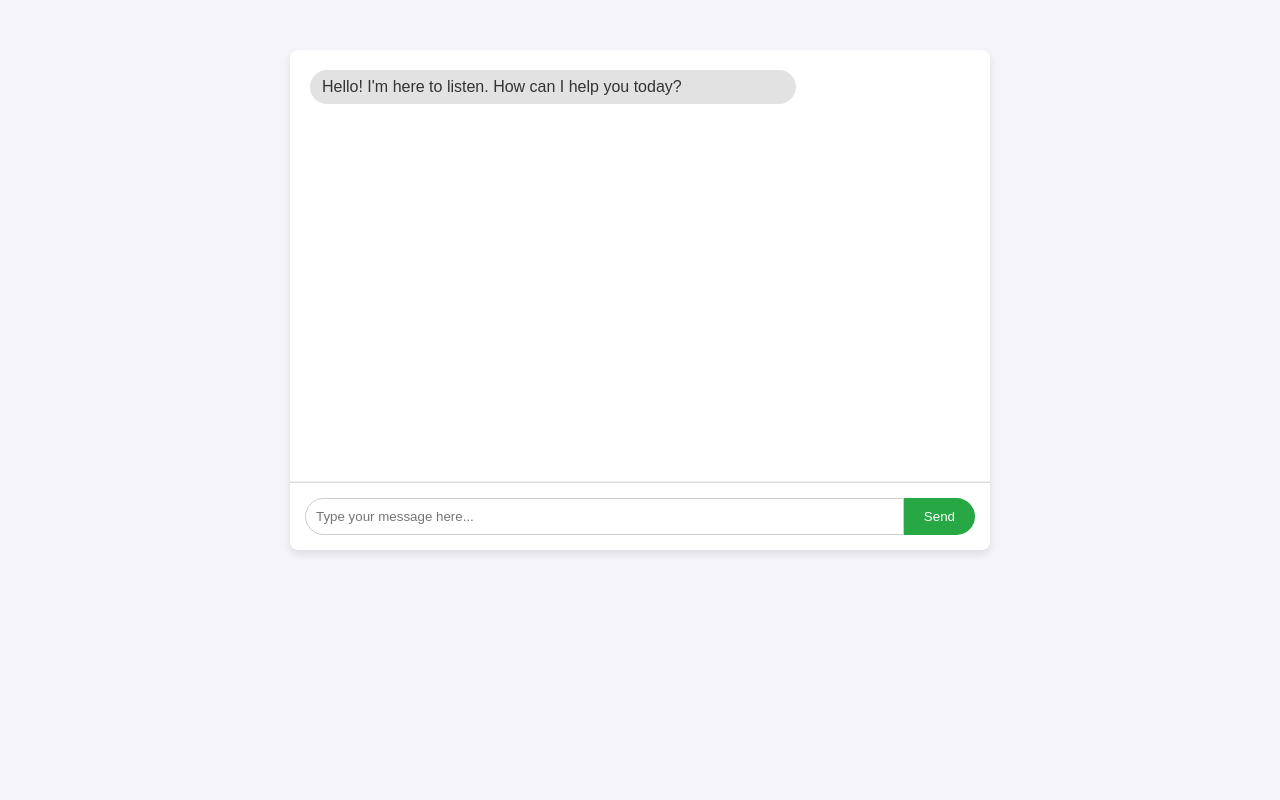
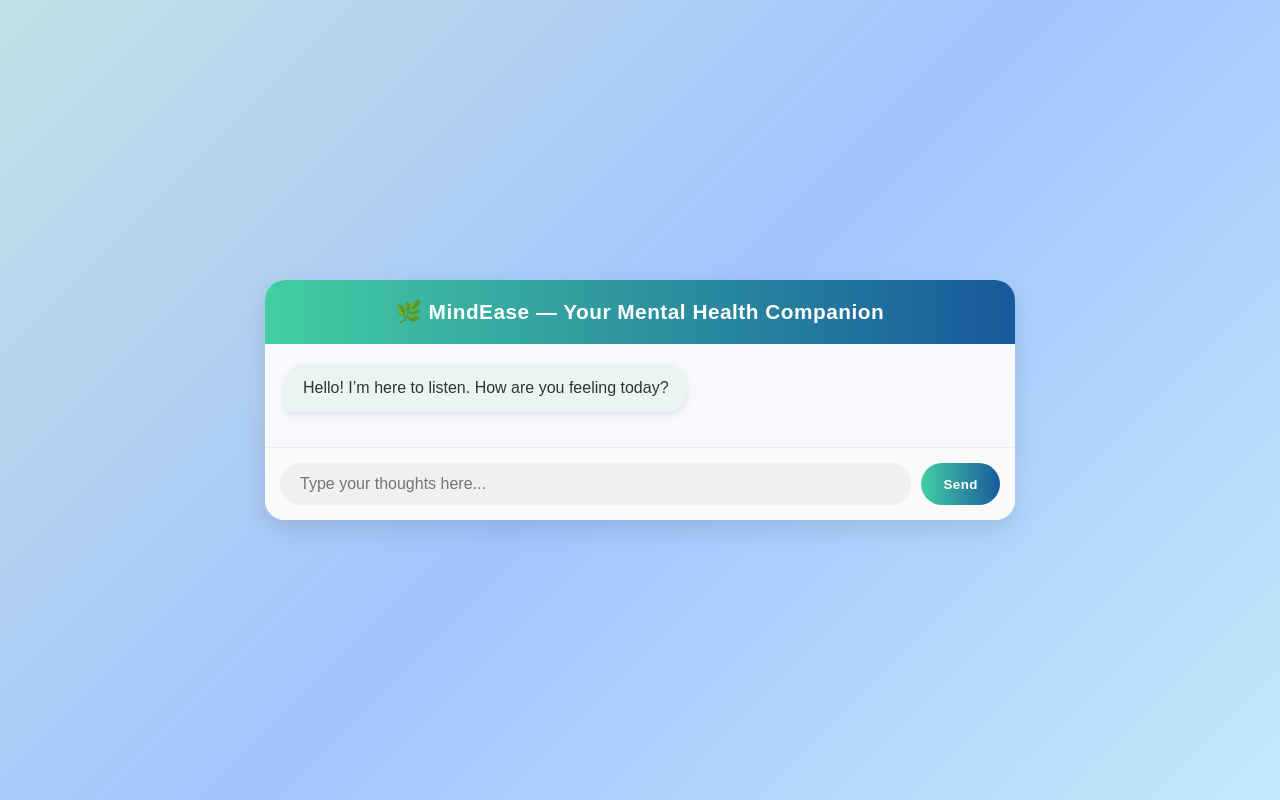
Before and after one commit to Rethigamer/Cloud-Computing-Project, a Flask app: page / in a window 1280 px wide. Run offline with Flask 3, Linux system fonts and the light colour scheme.

Commit message:
updated files

```diff
--- a/backend/requirements.txt
+++ b/backend/requirements.txt
@@ -0,0 +1,4 @@
+flask
+gunicorn
+azure-core
+azure-ai-textanalytics
--- a/backend/templates/index.html
+++ b/backend/templates/index.html
@@ -4,46 +4,188 @@
   <meta charset="UTF-8">
   <title>Mental Health Chatbot</title>
   <style>
-        /* Simple CSS for a chat layout */
-        body { font-family: sans-serif; margin: 0; padding: 0; background-color: #f4f4f9; }
-        .chat-container { width: 80%; max-width: 700px; margin: 50px auto; background-color: white; border-radius: 8px; box-shadow: 0 4px 8px rgba(0,0,0,0.1); display: flex; flex-direction: column; min-height: 500px; }
-        .messages { flex-grow: 1; padding: 20px; overflow-y: auto; border-bottom: 1px solid #eee; }
-        .message { margin-bottom: 15px; padding: 8px 12px; border-radius: 18px; max-width: 70%; }
-        .user-message { background-color: #007bff; color: white; margin-left: auto; text-align: right; }
-        .bot-message { background-color: #e2e2e2; color: #333; margin-right: auto; text-align: left; }
-        .input-area { display: flex; padding: 15px; border-top: 1px solid #ddd; }
-        .input-area input { flex-grow: 1; padding: 10px; border: 1px solid #ccc; border-radius: 20px 0 0 20px; outline: none; }
-        .input-area button { padding: 10px 20px; border: none; background-color: #28a745; color: white; border-radius: 0 20px 20px 0; cursor: pointer; }
+
+    body {
+      font-family: 'Poppins', sans-serif;
+      margin: 0;
+      padding: 0;
+      height: 100vh;
+      display: flex;
+      justify-content: center;
+      align-items: center;
+      background: linear-gradient(135deg, #d4fc79, #96e6a1); /* soft green tones */
+      background: linear-gradient(135deg, #c3e0e5 0%, #a1c4fd 50%, #c2e9fb 100%);
+      background-attachment: fixed;
+      animation: gradientShift 12s ease infinite;
+    }
+
+    @keyframes gradientShift {
+      0% { background-position: 0% 50%; }
+      50% { background-position: 100% 50%; }
+      100% { background-position: 0% 50%; }
+    }
+
+    .chat-container {
+      width: 85%;
+      max-width: 750px;
+      background-color: rgba(255, 255, 255, 0.9);
+      backdrop-filter: blur(12px);
+      border-radius: 20px;
+      box-shadow: 0 10px 25px rgba(0, 0, 0, 0.1);
+      display: flex;
+      flex-direction: column;
+      overflow: hidden;
+      animation: fadeIn 0.8s ease;
+    }
+
+    @keyframes fadeIn {
+      from { opacity: 0; transform: translateY(20px); }
+      to { opacity: 1; transform: translateY(0); }
+    }
+
+
+    .chat-header {
+      background: linear-gradient(90deg, #43cea2, #185a9d);
+      color: white;
+      text-align: center;
+      padding: 20px;
+      font-size: 1.3rem;
+      font-weight: 600;
+      letter-spacing: 0.5px;
+      box-shadow: 0 4px 10px rgba(0,0,0,0.1);
+    }
+
+
+    .messages {
+      flex-grow: 1;
+      padding: 20px;
+      overflow-y: auto;
+      display: flex;
+      flex-direction: column;
+      scrollbar-width: thin;
+      scrollbar-color: #b3b3b3 transparent;
+      background: #f7f9fc;
+    }
+
+    .messages::-webkit-scrollbar {
+      width: 6px;
+    }
+    .messages::-webkit-scrollbar-thumb {
+      background-color: #b3b3b3;
+      border-radius: 3px;
+    }
+
+    .message {
+      margin-bottom: 15px;
+      padding: 12px 18px;
+      border-radius: 20px;
+      max-width: 70%;
+      line-height: 1.5;
+      animation: messagePop 0.3s ease;
+      word-wrap: break-word;
+    }
+
+    @keyframes messagePop {
+      from { opacity: 0; transform: scale(0.95); }
+      to { opacity: 1; transform: scale(1); }
+    }
+
+    .user-message {
+      background: linear-gradient(90deg, #00c6ff, #0072ff);
+      color: white;
+      margin-left: auto;
+      border-bottom-right-radius: 5px;
+      box-shadow: 0 3px 8px rgba(0,114,255,0.3);
+    }
+
+    .bot-message {
+      background-color: #e9f5f2;
+      color: #333;
+      margin-right: auto;
+      border-bottom-left-radius: 5px;
+      box-shadow: 0 3px 6px rgba(0,0,0,0.1);
+    }
+
+
+    .input-area {
+      display: flex;
+      padding: 15px;
+      border-top: 1px solid #eee;
+      background-color: #fafafa;
+    }
+
+    .input-area input {
+      flex-grow: 1;
+      padding: 12px 20px;
+      border: none;
+      border-radius: 30px;
+      outline: none;
+      font-size: 1rem;
+      background: #f0f0f0;
+      transition: 0.3s;
+    }
+
+    .input-area input:focus {
+      background: #fff;
+      box-shadow: 0 0 8px rgba(67,206,162,0.4);
+    }
+
+    .input-area button {
+      padding: 12px 22px;
+      margin-left: 10px;
+      border: none;
+      background: linear-gradient(90deg, #43cea2, #185a9d);
+      color: white;
+      border-radius: 30px;
+      cursor: pointer;
+      font-weight: 600;
+      letter-spacing: 0.5px;
+      transition: 0.3s;
+    }
+
+    .input-area button:hover {
+      opacity: 0.9;
+      transform: scale(1.03);
+    }
+
+
+    @media (max-width: 600px) {
+      .chat-container {
+        width: 95%;
+        height: 90vh;
+      }
+      .chat-header {
+        font-size: 1.1rem;
+      }
+    }
   </style>
 </head>
 <body>
   <div class="chat-container">
+    <div class="chat-header">🌿 MindEase — Your Mental Health Companion</div>
     <div class="messages" id="messages">
-            <div class="message bot-message">Hello! I'm here to listen. How can I help you today?</div>
+      <div class="message bot-message">Hello! I’m here to listen. How are you feeling today?</div>
     </div>
     <div class="input-area">
-            <input type="text" id="user-input" placeholder="Type your message here...">
+      <input type="text" id="user-input" placeholder="Type your thoughts here...">
       <button onclick="sendMessage()">Send</button>
     </div>
   </div>
+
   <script>
     const chatApiUrl = "/api/chat";
     const messagesDiv = document.getElementById("messages");
     const userInput = document.getElementById("user-input");
 
-        // Allows sending the message by pressing Enter
     userInput.addEventListener("keypress", function(event) {
-            if (event.key === "Enter") {
-                sendMessage();
-            }
+      if (event.key === "Enter") sendMessage();
     });
 
     function addMessage(text, sender) {
       const messageElement = document.createElement("div");
-            messageElement.classList.add("message", sender === 'user' ? "user-message" : "bot-message");
+      messageElement.classList.add("message", sender === "user" ? "user-message" : "bot-message");
       messageElement.textContent = text;
       messagesDiv.appendChild(messageElement);
-            // Scroll to the latest message
       messagesDiv.scrollTop = messagesDiv.scrollHeight;
     }
 
@@ -51,37 +193,26 @@
       const message = userInput.value.trim();
       if (!message) return;
 
-            // 1. Display user message and clear input
-            addMessage(message, 'user');
-            userInput.value = '';
+      addMessage(message, "user");
+      userInput.value = "";
 
       try {
-                // 2. Make the POST request using Fetch API
         const response = await fetch(chatApiUrl, {
-                    method: 'POST',
-                    headers: {
-                        // Crucial header: tells Flask to expect JSON
-                        'Content-Type': 'application/json'
-                    },
-                    // Convert JS object to JSON string
-                    body: JSON.stringify({ message: message })
+          method: "POST",
+          headers: { "Content-Type": "application/json" },
+          body: JSON.stringify({ message })
         });
 
-                // Check for HTTP errors (e.g., 500 Internal Server Error)
         if (!response.ok) {
           const errorData = await response.json();
-                    throw new Error(`API Error: ${response.status} - ${errorData.error || response.statusText}`);
+          throw new Error(errorData.error || "Server error");
         }
 
-                // 3. Process the JSON response
         const data = await response.json();
-
-                // 4. Display the bot's reply
-                addMessage(data.reply, 'bot');
-
+        addMessage(data.reply, "bot");
       } catch (error) {
-                console.error("Fetch failed:", error);
-                addMessage(`Error communicating with the server: ${error.message}`, 'bot');
+        console.error(error);
+        addMessage("I'm having trouble connecting right now. Please try again later 💬", "bot");
       }
     }
   </script>
```
Also changed, not shown: k8s/deployment.yaml (added, +28 -0 lines), k8s/service.yaml (added, +12 -0 lines), backend/app.py (line endings or trailing spaces), 6 other files. Lines whose indentation alone changed are shown as unchanged.
